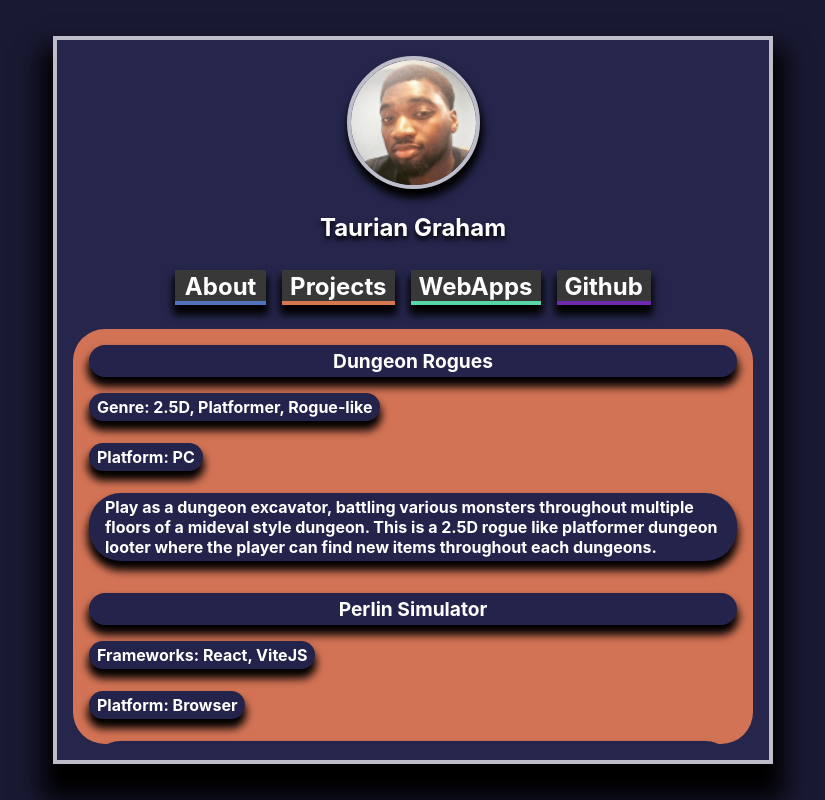
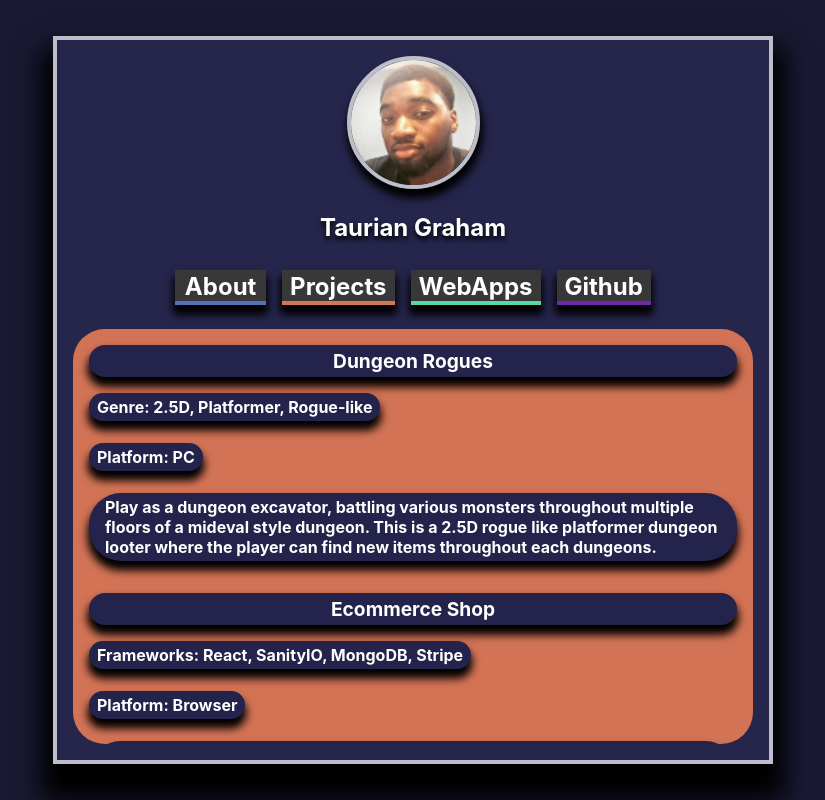
Before and after one commit to tgraha09/storybook, a React (Vite) app: page /projects in a window 1280 px wide. Shown: the whole page, without its empty margins (227-1052 px from the left). Built offline with nearby package versions, Linux system fonts and the light colour scheme.

Commit message:
Updated routes to new projects

```diff
--- a/src/routes/projects.jsx
+++ b/src/routes/projects.jsx
@@ -24,17 +24,19 @@ export const Projects = ()=>{
             </ul>
         </div>
         <div className="project-item">
-            <a href="https://github.com/tgraha09/PerlinSimulator" className="toproject"><h3>Perlin Simulator</h3></a>
+            <a href="https://github.com/tgraha09/next-express" className="toproject"><h3>Ecommerce Shop</h3></a>
             <ul id="details">
                 <li className="detail-item">
-                    <h4>Frameworks: React, ViteJS</h4>
+                    <h4>Frameworks: React, SanityIO, MongoDB, Stripe</h4>
                 </li>
                 <li className="detail-item">
                     <h4>Platform: Browser</h4>
                 </li>
                 <li className="detail-item">
-                <h5 id="desc"> Developing a simulator for testing Perlin noise in level design by manipulating terrain data. <br/>
-                    This is to help illustrate different algorithms that could be used for terrain building. </h5>
+                    <h5 id="desc">  Developing a restful ecommerce shop in ReactJS. This microservice is
+                                    M.E.R.N. based and uses SanityIO & Stripe for product schemas and
+                                    payment processing.
+                    </h5>
 
                 </li>
             </ul>
--- a/src/routes/webapps.jsx
+++ b/src/routes/webapps.jsx
@@ -51,8 +51,8 @@ export const WebApps = ()=>{
             </div>
 
             <div className="app-item">
-              <a className="tkg-button" id="web-app" href="https://tkg3369-project2.herokuapp.com/">
-                <p>Recipe Finder</p>
+              <a className="tkg-button" id="web-app" href="https://tgramz-express.herokuapp.com/">
+                <p>Ecommerce Shop</p>
               </a>
               <p>Web Service</p>
             </div>
```
